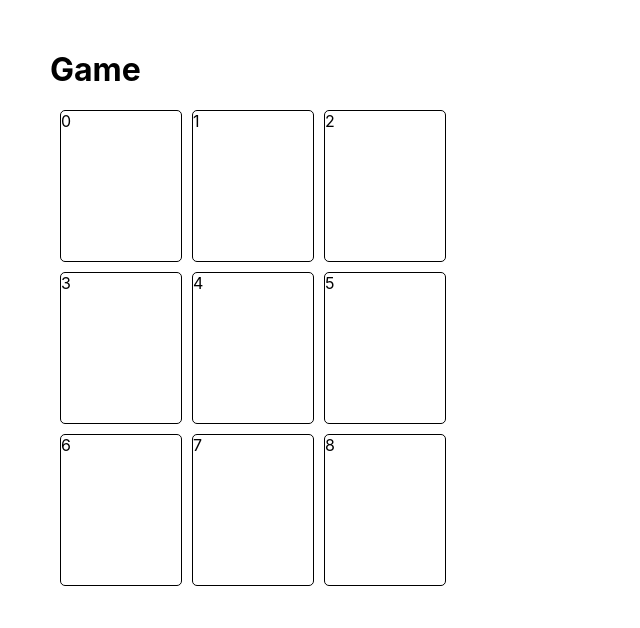
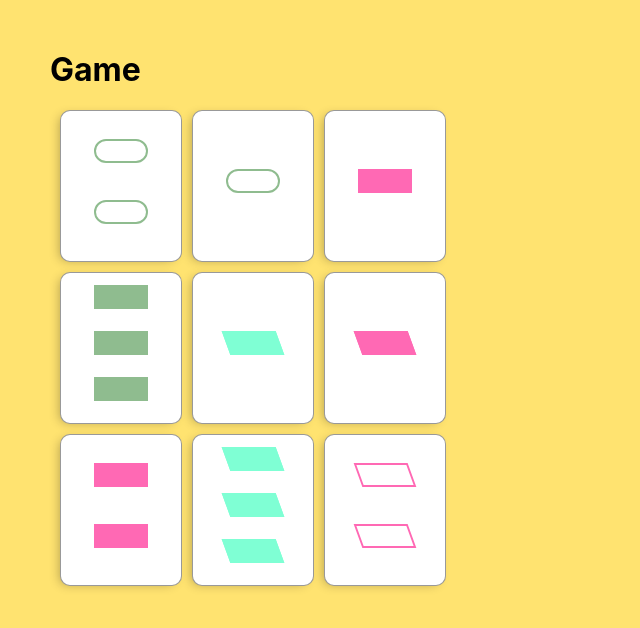
Before and after one commit to cakeinpanic/set-game-react, a React (Create React App) app: page / in a window 1280 px wide. Shown: the top 628 px of the page, without its empty margins (0-640 px from the left). Built offline with nearby package versions, Linux system fonts and the light colour scheme.

Commit message:
add basic styles

```diff
--- a/src/App.css
+++ b/src/App.css
@@ -1,3 +1,9 @@
+
+.App {
+  width: 100%;
+  height: 100%;
+}
+
 .game {
   margin: 50px;
 }
--- a/src/App.js
+++ b/src/App.js
@@ -1,8 +1,10 @@
 import React from 'react'
 import './App.css'
 import { Game } from './game/Game'
+import { generateAllCards } from './game/set-utils'
 
 function App() {
+
   return (
     <div className="App">
     <Game className="game"/>
--- a/src/game/Game.js
+++ b/src/game/Game.js
@@ -1,15 +1,17 @@
 import React from 'react'
 import { Card } from './card/Card'
 import './Game.css'
+import { generateAllCards } from './set-utils'
 
 export const Game = ({ className }) => {
-  let cards = [0, 1,2,3,4,5,6,7,8]
+  const allCards = generateAllCards()
+  const currentCards = allCards.splice(0,9)
 
   return (
     <div className={className}>
       <h1>Game</h1>
       <div className="cards-container">
-      {cards.map((item,index) => <Card key={index} value={item}/>)}
+      {currentCards.map((item,index) => <Card key={index} value={item}/>)}
       </div>
     </div>
   )
--- a/src/game/card/Card.css
+++ b/src/game/card/Card.css
@@ -2,6 +2,57 @@
   width: 100px;
   height: 150px;
   background: white;
-  border: 1px solid black;
-  border-radius: 5px;
+  border: 1px solid rgba(0,0,0, .4);
+  border-radius: 10px;
+  display: flex;
+  flex-direction: column;
+  align-items: center;
+  justify-content: space-evenly;
+  box-shadow: -4px 2px 11px -4px rgba(0,0,0,0.31);
 }
+
+.item {
+  display: block;
+  width: 50px;
+  height: 20px;
+  background: currentColor;
+  margin-bottom: 10px;
+  border-width: 2px;
+  border-style: solid;
+  border-color: currentColor;
+}
+
+.circle {
+  border-radius: 60px;
+}
+
+.triangle {
+  transform: skew(20deg);
+}
+
+.blue {
+  color: aquamarine;
+}
+
+.red {
+  color: hotpink;
+}
+
+.green {
+  color: darkseagreen;
+}
+
+.solid {
+  background: currentColor;
+}
+
+.empty {
+  background: none;
+}
+
+.stripe {
+  background-image: linear-gradient(45deg, currentColor 10%, transparent 10%, transparent 50%, currentColor 50%, currentColor 60%, transparent 60%, transparent 100%);
+  background-size: 10px 10px;
+  background-color: transparent;;
+  border-color: currentColor;
+}
--- a/src/game/card/Card.js
+++ b/src/game/card/Card.js
@@ -1,5 +1,16 @@
 import React from 'react'
 import './Card.css'
+
 export const Card = ({value}) => {
-  return (<div className="card">{value}</div>)
+  const getElements = () => {
+    let elements = []
+    for (let i = 0; i < value.amount; i++) {
+      const className = ['item', value.color, value.shape, value.style].join(' ').toLowerCase()
+      elements.push(<div className={className} key={className + i}></div>)
+    }
+    return elements
+  }
+  return (<div className="card">
+    {getElements()}
+  </div>)
 }
--- /dev/null
+++ b/src/game/set-utils.js
@@ -0,0 +1,23 @@
+const AMOUNT = [1, 2, 3]
+const COLORS = ['RED', 'GREEN', 'BLUE']
+const SHAPE = ['CIRCLE', 'SQUARE', 'TRIANGLE']
+const STYLE = ['EMPTY', 'FILL', 'STRIPE']
+
+export function generateAllCards () {
+  let cards = [{}]
+  cards = addQuality(cards, 'amount', AMOUNT)
+  cards = addQuality(cards, 'color', COLORS)
+  cards = addQuality(cards, 'shape', SHAPE)
+  cards = addQuality(cards, 'style', STYLE)
+  return shuffle(cards)
+}
+
+function shuffle (array) {
+  return array.sort(() => Math.random() - 0.5)
+}
+
+function addQuality (cards, qualityName, qualityValues) {
+  return cards.map(card => {
+    return qualityValues.map(value => ({ ...card, ...{ [qualityName]: value } }))
+  }).flat(Infinity)
+}
--- a/src/index.css
+++ b/src/index.css
@@ -1,10 +1,14 @@
-body {
+body,html {
   margin: 0;
+  padding: 0;
+  height: 100vh;
+  width: 100%;
   font-family: -apple-system, BlinkMacSystemFont, 'Segoe UI', 'Roboto', 'Oxygen',
     'Ubuntu', 'Cantarell', 'Fira Sans', 'Droid Sans', 'Helvetica Neue',
     sans-serif;
   -webkit-font-smoothing: antialiased;
   -moz-osx-font-smoothing: grayscale;
+  background: #ffe370;
 }
 
 code {
```
